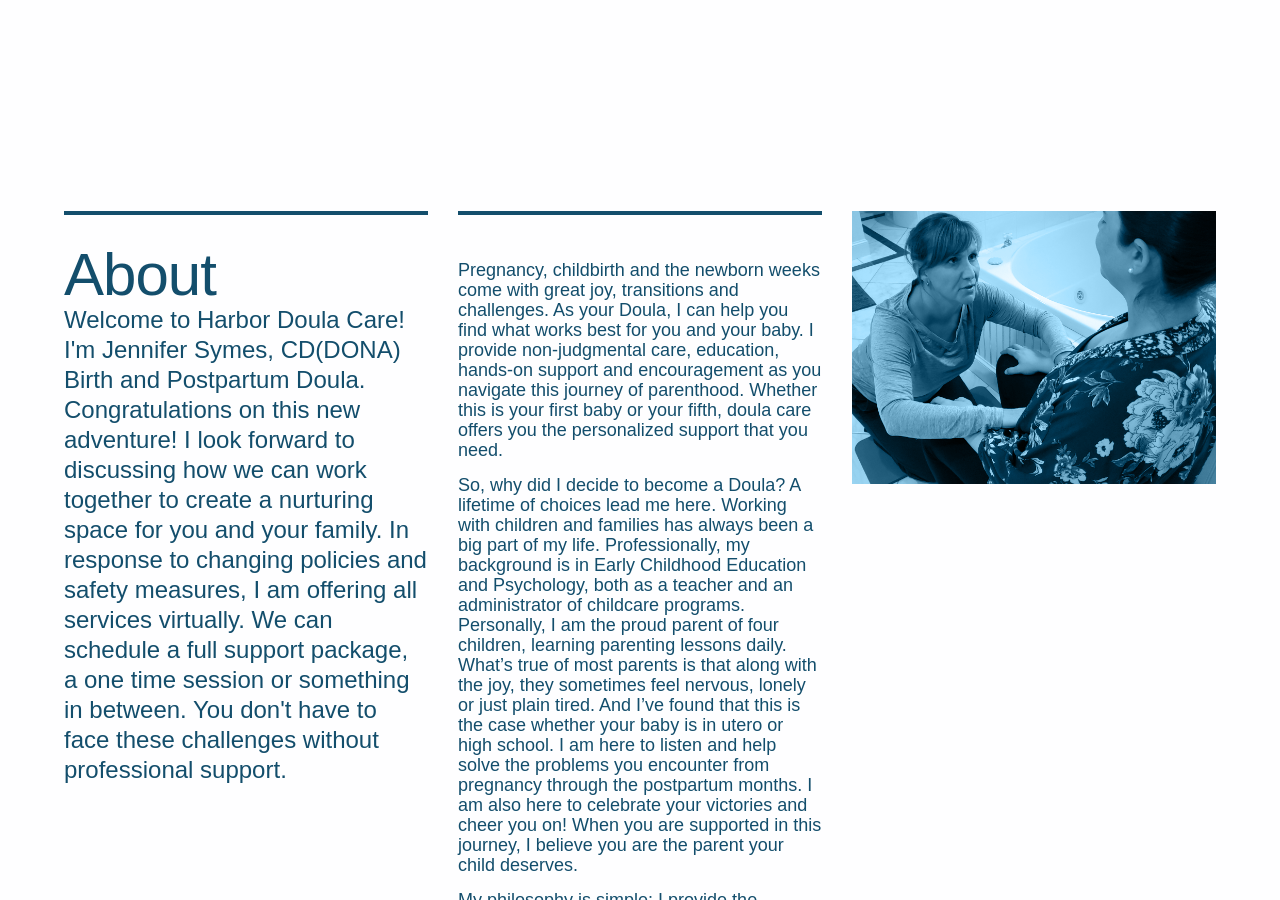
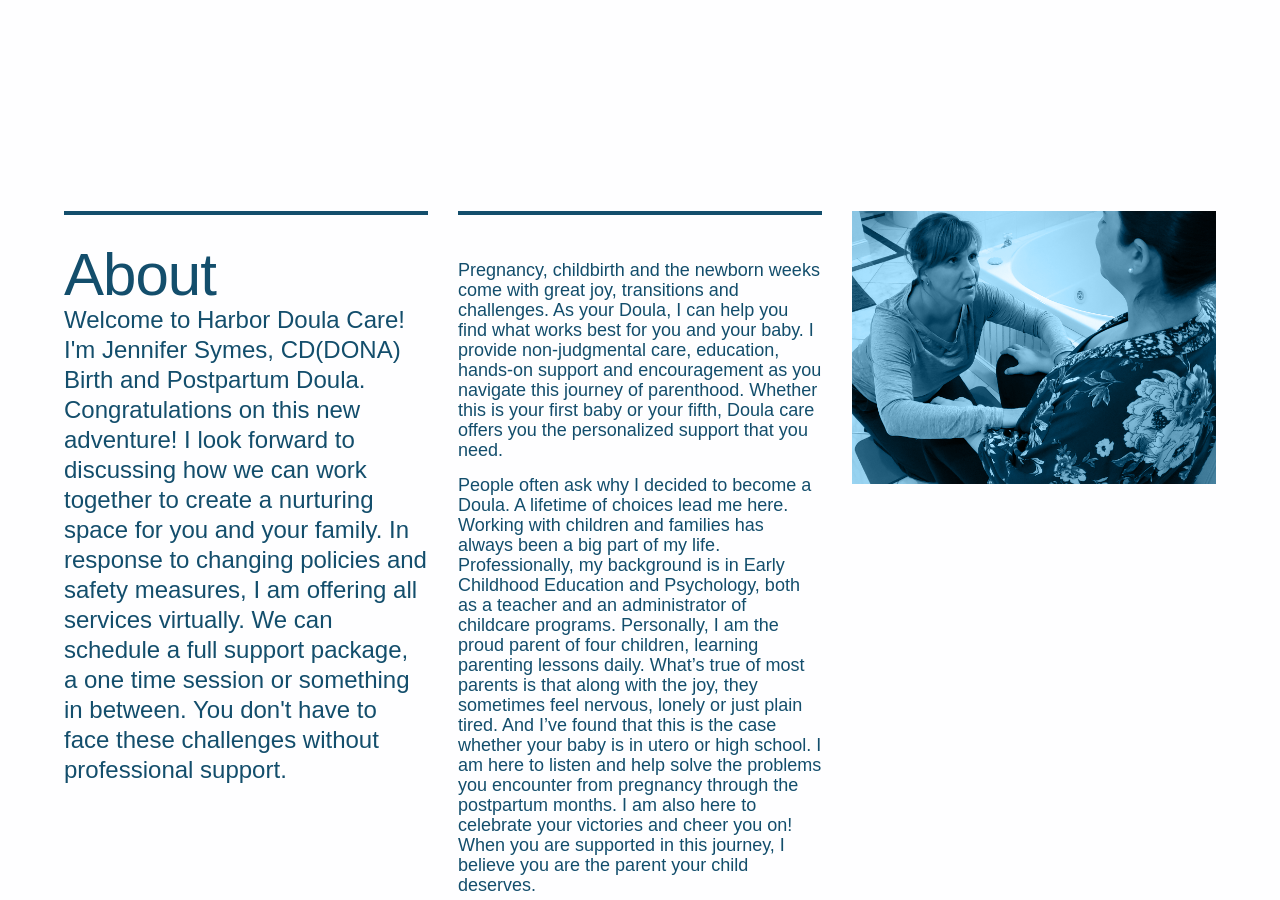
Before and after one commit to aidensymes/harbordoula.com, a Jekyll site: the page built from home.markdown, in a window 1280 px wide and 900 px high, scrolled down 903 px. Built offline with Jekyll 4.4.1, drawn with Linux system fonts in a browser that asks for light colours; nearby versions of some CDN libraries; some web fonts are replaced.

Commit message:
Updated Home

```diff
--- a/home.markdown
+++ b/home.markdown
@@ -15,15 +15,15 @@
   and challenges. As your Doula, I can help you find what works best for you and your
   baby. I provide non-judgmental care, education, hands-on support and encouragement
   as you navigate this journey of parenthood. Whether this is your first baby or your
-  fifth, doula care offers you the personalized support that you need. \n\nSo, why
-  did I decide to become a Doula?  A lifetime of choices lead me here. Working with
-  children and families has always been a big part of my life. Professionally, my
-  background is in Early Childhood Education and Psychology, both as a teacher and
-  an administrator of childcare programs. Personally, I am the proud parent of four
-  children, learning parenting lessons daily. What’s true of most parents is that
-  along with the joy, they sometimes feel nervous, lonely or just plain tired. And
-  I’ve found that this is the case whether your baby is in utero or high school. I
-  am here to listen and help solve the problems you encounter from pregnancy through
+  fifth, Doula care offers you the personalized support that you need. \n\nPeople
+  often ask why I decided to become a Doula.  A lifetime of choices lead me here.
+  Working with children and families has always been a big part of my life. Professionally,
+  my background is in Early Childhood Education and Psychology, both as a teacher
+  and an administrator of childcare programs. Personally, I am the proud parent of
+  four children, learning parenting lessons daily. What’s true of most parents is
+  that along with the joy, they sometimes feel nervous, lonely or just plain tired.
+  And I’ve found that this is the case whether your baby is in utero or high school.
+  I am here to listen and help solve the problems you encounter from pregnancy through
   the postpartum months. I am also here to celebrate your victories and cheer you
   on! When you are supported in this journey, I believe you are the parent your child
   deserves. \n\nMy philosophy is simple: I provide the resources you need to make
```
